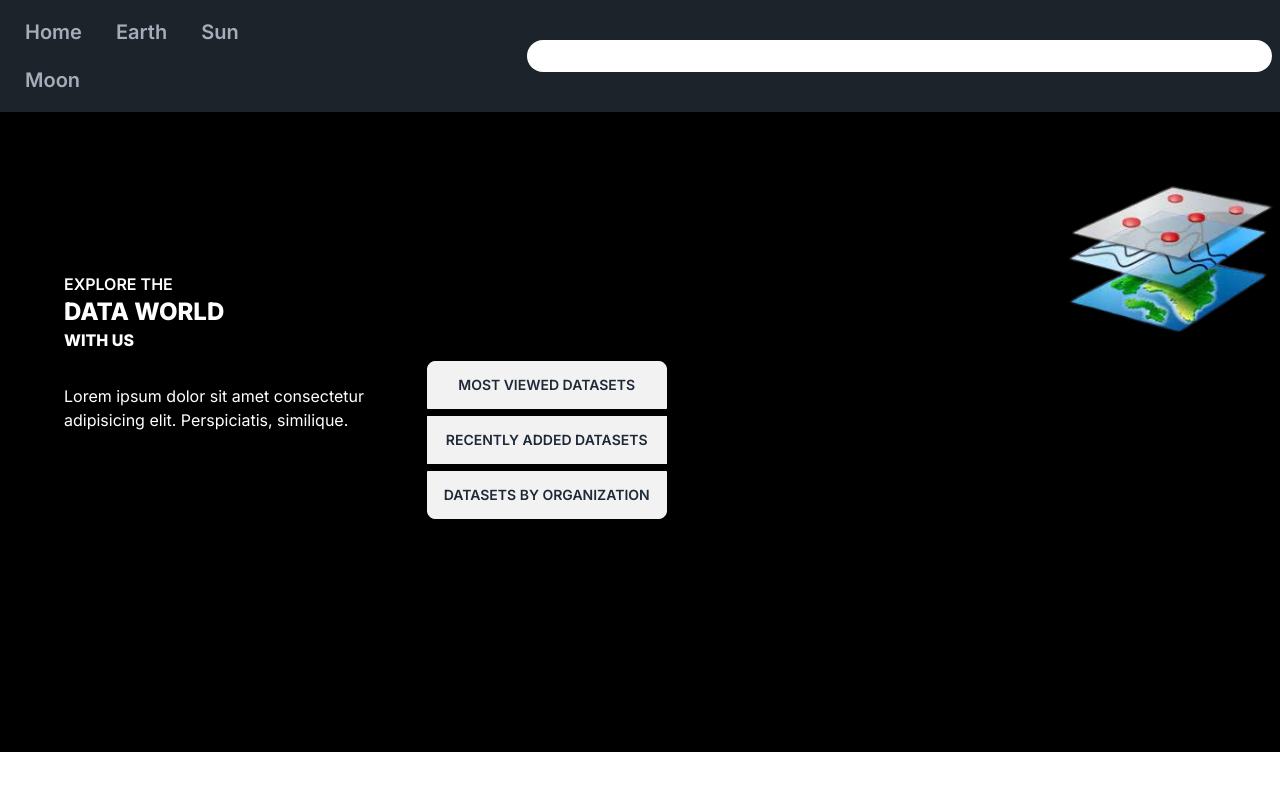
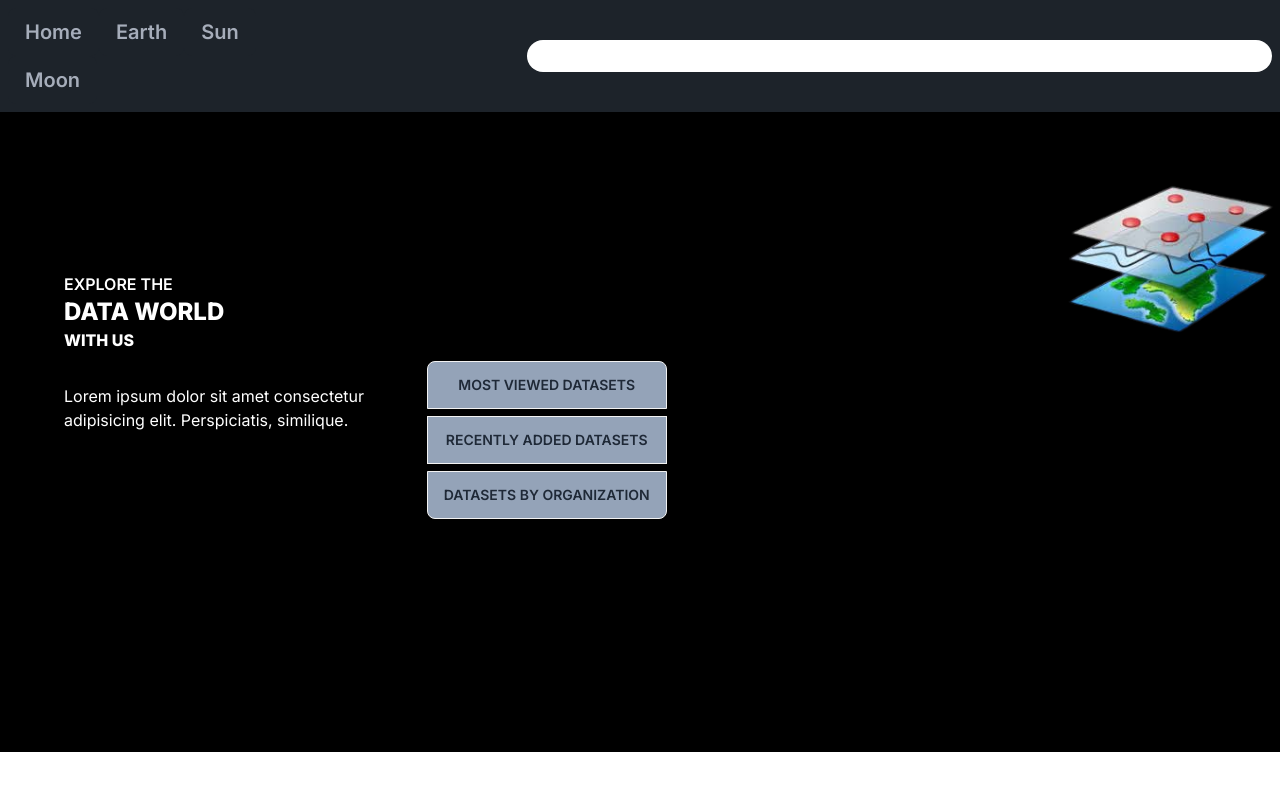
Before and after one commit to bhattaraisushma/DataB, a Next.js app in the folder frontend/: page / in a window 1280 px wide. Shown: the top 790 px of the page. Built offline with nearby package versions, Linux system fonts and the light colour scheme.

Commit message:
hellllllow

```diff
--- a/frontend/app/components/Rightside.js
+++ b/frontend/app/components/Rightside.js
@@ -11,9 +11,9 @@ function Rightside() {
       <div>
         <section>
           <div className="join join-vertical">
-            <button className="btn join-item my-2 ">Most Viewed Datasets</button>
-            <button className="btn join-item my-2">Recently Added Datasets</button>
-            <button className="btn join-item my-2">Datasets by Organization</button>
+            <button className="btn join-item my-2 bg-slate-400 hover:bg-white">Most Viewed Datasets</button>
+            <button className="btn join-item my-2 bg-slate-400 hover:bg-white">Recently Added Datasets</button>
+            <button className="btn join-item my-2 bg-slate-400 hover:bg-white">Datasets by Organization</button>
           </div>
 
         </section>
```
